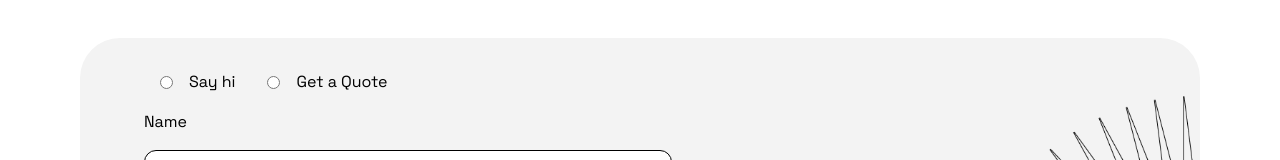
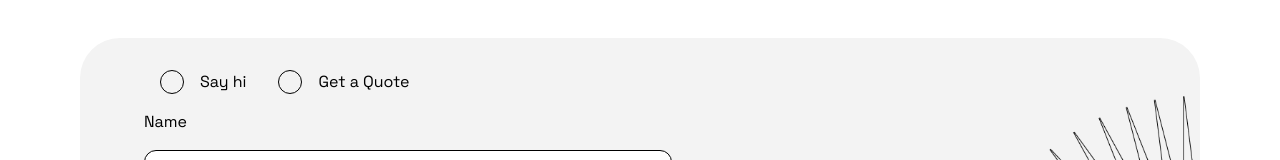
Before and after one commit to richiewong/hero-image, a Next.js app: page / in a window 1280 px wide. Shown: the part 5366-5526 px from the top of the page. Built offline with nearby package versions, Linux system fonts and the light colour scheme.

Commit message:
feat: radio style

```diff
--- a/app/page.tsx
+++ b/app/page.tsx
@@ -313,14 +313,16 @@ export default function Home() {
           {/* radio button */}
           <div className="md:w-1/2 md:ml-8">
             <div className="flex justify-between items-center px-4 mb-4 md:justify-start">
-              <div className="flex justify-between items-center md:mr-8">
-                <input type="radio" name="contact" id="hi"></input>
-                <label htmlFor="hi" className="ml-4 flex items-center">Say hi</label>
-              </div>
-              <div className="flex justify-between items-center">
-                <input type="radio" name="contact" id="quote"></input>
-                <label htmlFor="quote" className="ml-4">Get a Quote</label>
-              </div>
+              <label htmlFor="hi" className="flex justify-between items-center cursor-pointer md:mr-8">
+                <input type="radio" name="contact" id="hi" className="peer hidden"></input>
+                <div className="relative w-6 h-6 border border-solid border-black rounded-full mr-4 w-32 box-border before:hidden peer-checked:before:block peer-checked:before:border-[#B9FF66] peer-checked:before:text-[#B9FF66] before:content-['·'] before:text-[100px] before:absolute before:top-1/4 before:left-1/2 before:-translate-x-1/2 before:-translate-y-1/2 before:text-black dark:border-white"></div>
+                <div>Say hi</div>
+              </label>
+              <label htmlFor="quote" className="flex justify-between items-center cursor-pointer">
+                <input type="radio" name="contact" id="quote" className="peer hidden"></input>
+                <div className="relative w-6 h-6 border border-solid border-black rounded-full mr-4 w-32 box-border before:hidden peer-checked:before:block peer-checked:before:border-[#B9FF66] peer-checked:before:text-[#B9FF66] before:content-['·'] before:text-[100px] before:absolute before:top-1/4 before:left-1/2 before:-translate-x-1/2 before:-translate-y-1/2 before:text-black dark:border-white"></div>
+                <div>Get a Quote</div>
+              </label>
             </div>
 
             <div className="mb-4">Name</div>
```
